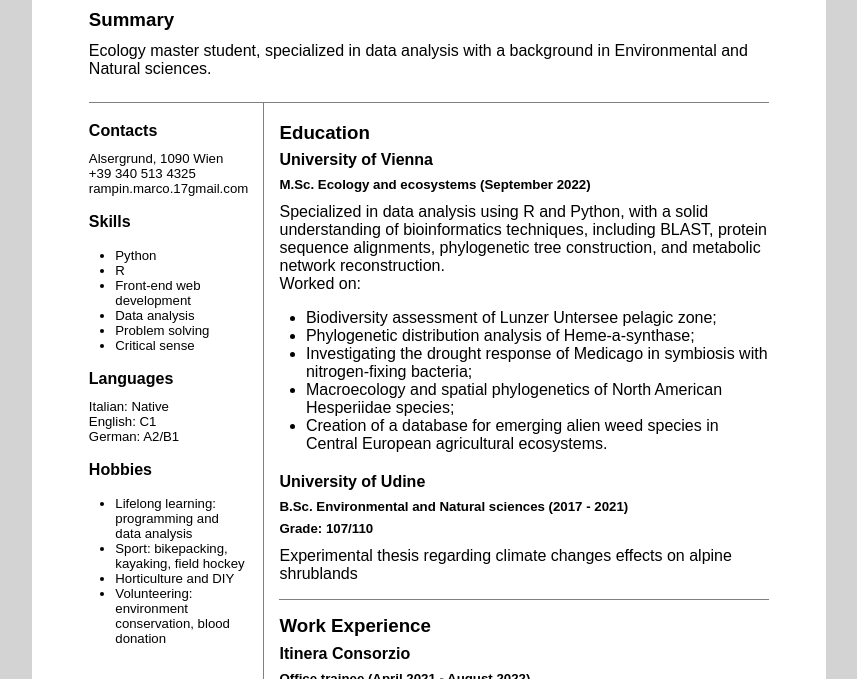
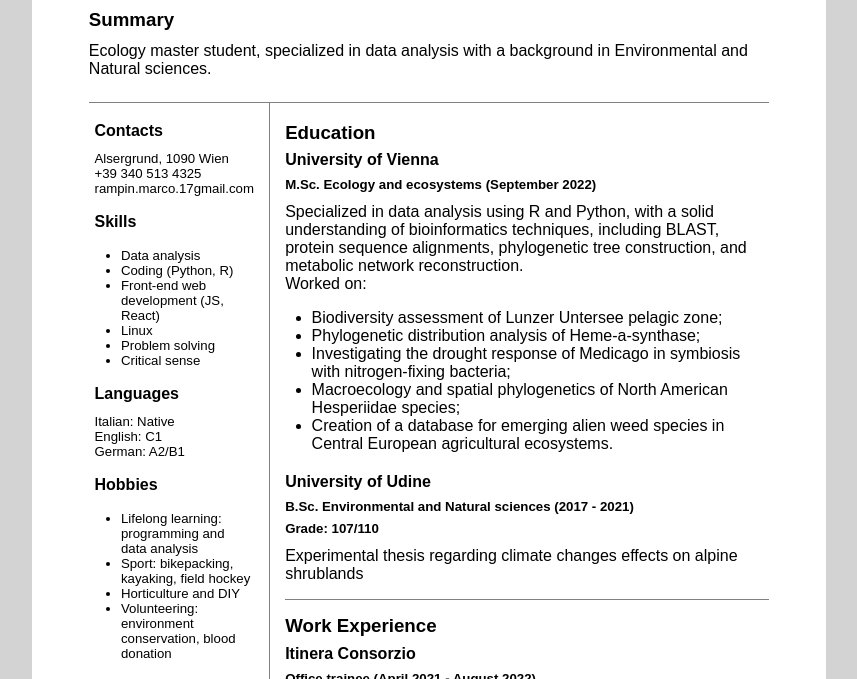
Before and after one commit to marcorampin/curriculum-vitae, a plain HTML site: page index.html in a window 1280 px wide. Shown: the part 121-800 px from the top of the page, without its empty margins (211-1068 px from the left). Drawn offline with Linux system fonts and the light colour scheme.

Commit message:
Fixed left padding

```diff
--- a/css/main.css
+++ b/css/main.css
@@ -7,7 +7,6 @@
 }
 
 html {
-
 	width: 100%;
 	justify-items: center;
 	margin: 0;
@@ -24,8 +23,8 @@ body {
    	background-color: white;
 
    	display: grid;
-  	grid-template-columns: 1fr 4fr;
-	grid-template-rows: 1fr 1fr 10fr;
+  		grid-template-columns: 1fr 4fr;
+		grid-template-rows: 1fr 1fr 10fr;
    	gap: 0mm;
 
 }
@@ -62,7 +61,7 @@ ul {
 #left-side {
 	grid-row: 3;
 	grid-column: 1;
-	padding: 4mm 4mm 0 0;
+	padding: 4mm 4mm 0 1.5mm;
 	margin: 0;
 	border-right: 0.5mm solid grey;
 }
--- a/index.html
+++ b/index.html
@@ -38,10 +38,10 @@
    				</h4>
 				<p>
 					<ul>
-						<li>Python
-						<li>R
-						<li>Front-end web development
 						<li>Data analysis
+						<li>Coding (Python, R)
+						<li>Front-end web development (JS, React)
+						<li>Linux
 						<li>Problem solving
 						<li>Critical sense
 					</ul>
@@ -64,8 +64,8 @@
 				<ul>
 					<li>Lifelong learning: programming and data analysis
 					<li>Sport: bikepacking, kayaking, field hockey
-					<li> Horticulture and DIY
-					<li> Volunteering: environment conservation, blood donation
+					<li>Horticulture and DIY
+					<li>Volunteering: environment conservation, blood donation
 				</ul>
    		</div>
    	</div>
```
